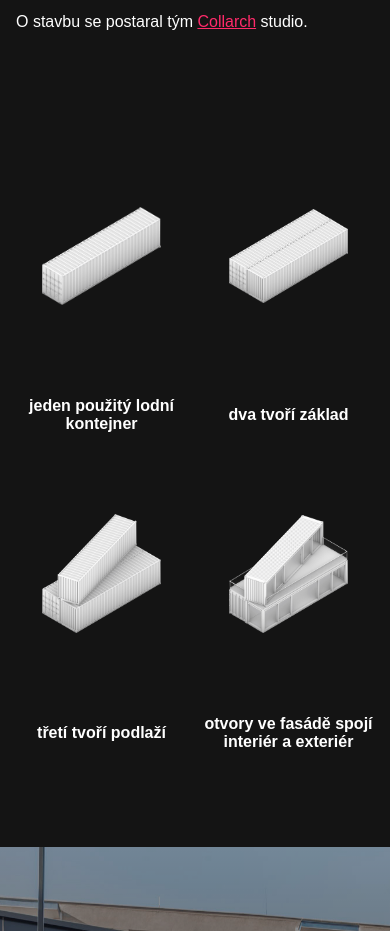
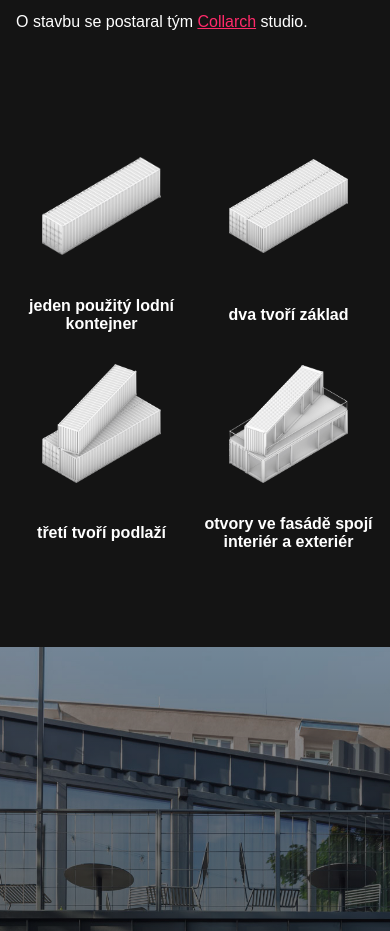
Before and after one commit to tomasborek/kontejner-frontend, a Next.js app: page / in a window 390 px wide. Shown: the part 1480-2411 px from the top of the page. Built offline with nearby package versions, Linux system fonts and the light colour scheme; some icons are missing; a web font is replaced by a local one.

Commit message:
Zmenšeny mezery v axo

```diff
--- a/components/Axonometric/axonometric.module.scss
+++ b/components/Axonometric/axonometric.module.scss
@@ -34,7 +34,7 @@
         flex: 1;
         @media screen and (max-width: 750px) {
           width: 70%;
-          min-height: 250px;
+          min-height: 150px;
         }
 
         img {
```
